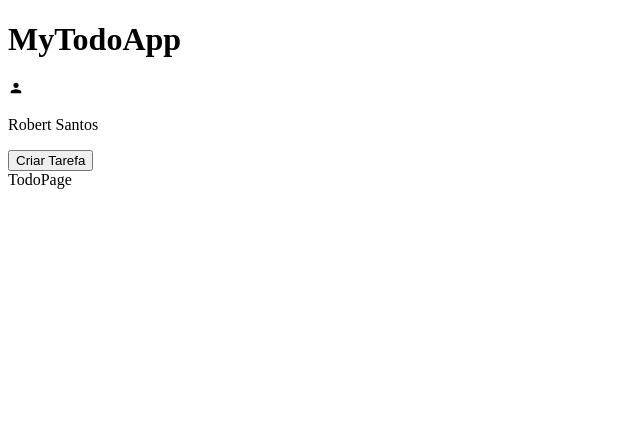
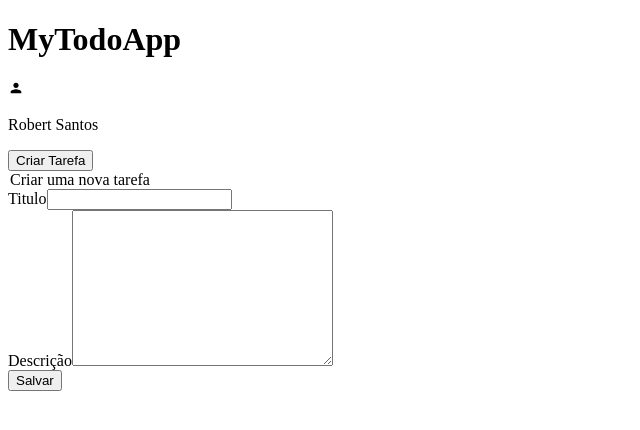
Before and after one commit to robertsantosti/mytodoapp, a React (Vite) app: page /todo in a window 1280 px wide. Shown: the top 430 px of the page, without its empty margins (0-640 px from the left). Built offline with nearby package versions, Linux system fonts and the light colour scheme.

Commit message:
Inserindo formulario na Pagina de Todo

```diff
--- a/src/pages/todo/TodoPage.jsx
+++ b/src/pages/todo/TodoPage.jsx
@@ -1,6 +1,9 @@
+import { FormComponent } from '../../components/form/FormComponent'
 
 export const TodoPage = () => {
   return (
-    <div>TodoPage</div>
+    <div className="TodoFormContainer">
+      <FormComponent/>
+    </div>
   )
 }
```
